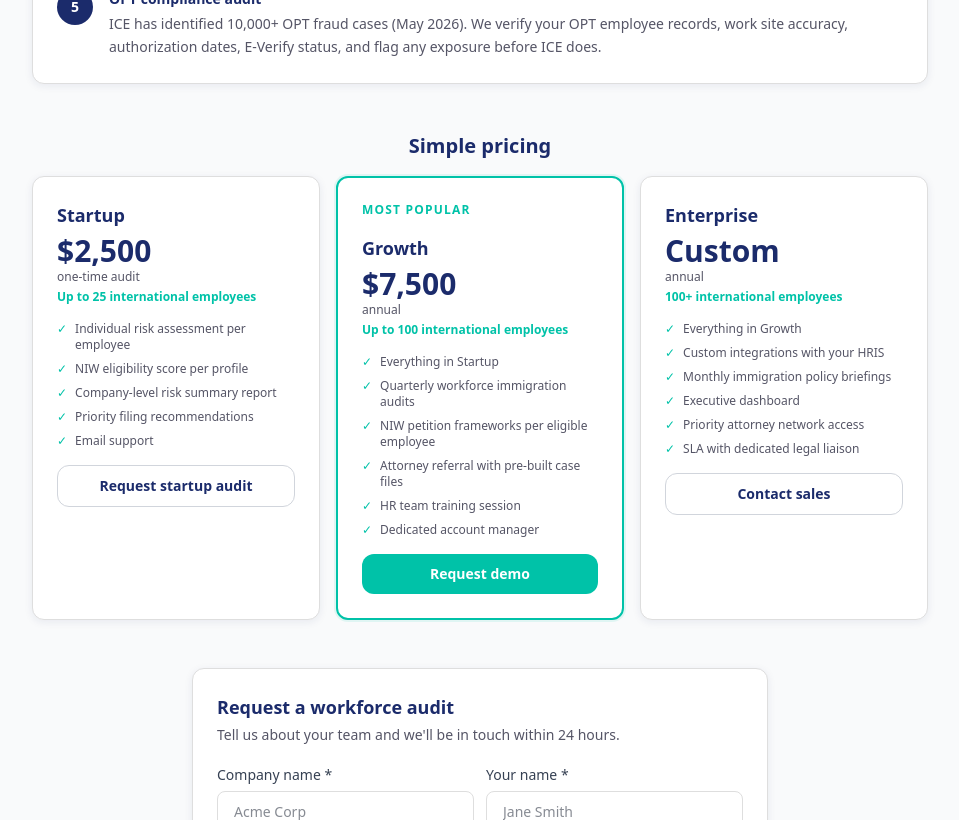
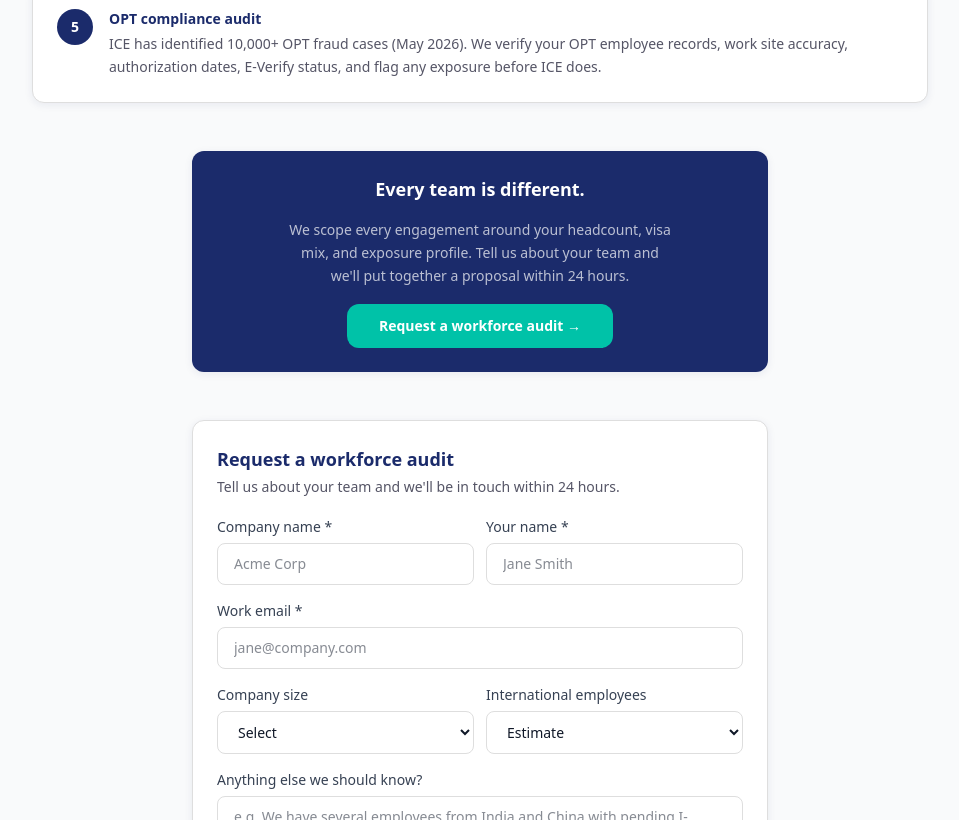
Before and after one commit to marambo-code/F-1Careers, a Next.js app: page /for-employers in a window 1280 px wide. Shown: the part 1580-2400 px from the top of the page, without its empty margins (160-1119 px from the left). Built offline with nearby package versions, Linux system fonts and the light colour scheme.

Commit message:
Employers: broaden eligibility scoring to EB-1A and NIW throughout

```diff
--- a/app/for-employers/page.tsx
+++ b/app/for-employers/page.tsx
@@ -3,55 +3,6 @@
 import { useState } from 'react'
 import Link from 'next/link'
 
-const TIERS = [
-  {
-    name: 'Startup',
-    price: '$2,500',
-    period: 'one-time audit',
-    employees: 'Up to 25 international employees',
-    features: [
-      'Individual risk assessment per employee',
-      'NIW eligibility score per profile',
-      'Company-level risk summary report',
-      'Priority filing recommendations',
-      'Email support',
-    ],
-    cta: 'Request startup audit',
-    highlight: false,
-  },
-  {
-    name: 'Growth',
-    price: '$7,500',
-    period: 'annual',
-    employees: 'Up to 100 international employees',
-    features: [
-      'Everything in Startup',
-      'Quarterly workforce immigration audits',
-      'NIW petition frameworks per eligible employee',
-      'Attorney referral with pre-built case files',
-      'HR team training session',
-      'Dedicated account manager',
-    ],
-    cta: 'Request demo',
-    highlight: true,
-  },
-  {
-    name: 'Enterprise',
-    price: 'Custom',
-    period: 'annual',
-    employees: '100+ international employees',
-    features: [
-      'Everything in Growth',
-      'Custom integrations with your HRIS',
-      'Monthly immigration policy briefings',
-      'Executive dashboard',
-      'Priority attorney network access',
-      'SLA with dedicated legal liaison',
-    ],
-    cta: 'Contact sales',
-    highlight: false,
-  },
-]
 
 export default function ForEmployersPage() {
   const [form, setForm] = useState({
@@ -130,7 +81,7 @@ export default function ForEmployersPage() {
           <div className="grid sm:grid-cols-3 gap-6">
             {[
               { stat: '$150K–$300K', label: 'Cost to replace one senior engineer', note: 'Recruiting, onboarding, lost productivity, industry standard estimate', color: 'text-red-500' },
-              { stat: '$2,805', label: 'Cost of NIW premium processing', note: 'The USCIS fee for a 45-business-day I-140 decision, your employee\'s strongest protection', color: 'text-teal' },
+              { stat: '$2,805', label: 'Cost of I-140 premium processing', note: 'The USCIS fee for a 45-business-day I-140 decision, your employee\'s strongest protection regardless of petition type', color: 'text-teal' },
               { stat: '100×', label: 'ROI of proactive filing', note: 'For every dollar spent on premium processing, you protect $100+ in retention value', color: 'text-navy' },
             ].map((item, i) => (
               <div key={i} className="card text-center space-y-2">
@@ -146,9 +97,9 @@ export default function ForEmployersPage() {
             <h2 className="text-xl font-black text-navy text-center">What we do for your team</h2>
             <div className="space-y-3">
               {[
-                { n: '1', title: 'Workforce immigration audit', desc: 'We assess every international employee\'s current visa situation, priority date, country risk, and NIW eligibility, and flag who is most exposed under the current policy environment.' },
-                { n: '2', title: 'NIW eligibility scoring', desc: 'Each employee receives a personalized NIW eligibility score based on their field, education, publications, leadership, and salary. We identify exactly who has a strong extraordinary circumstances case.' },
-                { n: '3', title: 'Petition framework generation', desc: 'For every eligible employee, we generate a complete NIW petition framework, field-level national importance argument, evidence map, Dhanasar analysis, ready for attorney review.' },
+                { n: '1', title: 'Workforce immigration audit', desc: 'We assess every international employee\'s current visa situation, priority date, country risk, and self-petition eligibility, and flag who is most exposed under the current policy environment.' },
+                { n: '2', title: 'EB-1A and NIW eligibility scoring', desc: 'Each employee receives a personalized eligibility score across both EB-1A Extraordinary Ability and EB-2 NIW, based on their field, education, publications, leadership, and salary. We identify exactly who has a strong self-petition case.' },
+                { n: '3', title: 'Petition framework generation', desc: 'For every eligible employee, we generate a complete petition framework — national importance argument, evidence map, Dhanasar analysis for NIW or EB-1A criteria mapping — ready for attorney review.' },
                 { n: '4', title: 'Attorney handoff', desc: 'We integrate with your immigration counsel or connect you to our vetted attorney network. Your legal team gets pre-built case files, not blank intake forms.' },
                 { n: '5', title: 'OPT compliance audit', desc: 'ICE has identified 10,000+ OPT fraud cases (May 2026). We verify your OPT employee records, work site accuracy, authorization dates, E-Verify status, and flag any exposure before ICE does.' },
               ].map((step) => (
@@ -163,37 +114,15 @@ export default function ForEmployersPage() {
             </div>
           </div>
 
-          {/* Pricing */}
-          <div className="space-y-4">
-            <h2 className="text-xl font-black text-navy text-center">Simple pricing</h2>
-            <div className="grid sm:grid-cols-3 gap-4">
-              {TIERS.map(tier => (
-                <div key={tier.name} className={`card space-y-4 ${tier.highlight ? 'border-2 border-teal ring-2 ring-teal/10' : ''}`}>
-                  {tier.highlight && (
-                    <div className="text-xs font-bold text-teal uppercase tracking-widest">Most popular</div>
-                  )}
-                  <div>
-                    <p className="font-black text-navy text-lg">{tier.name}</p>
-                    <p className="text-3xl font-black text-navy mt-1">{tier.price}</p>
-                    <p className="text-xs text-mid">{tier.period}</p>
-                    <p className="text-xs text-teal font-semibold mt-1">{tier.employees}</p>
-                  </div>
-                  <ul className="space-y-2">
-                    {tier.features.map((f, i) => (
-                      <li key={i} className="text-xs text-mid flex gap-2">
-                        <span className="text-teal flex-shrink-0">✓</span>{f}
-                      </li>
-                    ))}
-                  </ul>
-                  <a
-                    href="#contact"
-                    className={`block text-center text-sm font-bold py-2.5 rounded-xl transition-colors ${
-                      tier.highlight ? 'bg-teal text-white hover:bg-teal/90' : 'border border-gray-300 text-navy hover:border-navy'
-                    }`}
-                  >{tier.cta}</a>
-                </div>
-              ))}
-            </div>
+          {/* Pre-contact nudge */}
+          <div className="card max-w-xl mx-auto text-center space-y-4 bg-navy text-white border-0">
+            <p className="text-lg font-black">Every team is different.</p>
+            <p className="text-sm text-white/70 leading-relaxed max-w-sm mx-auto">
+              We scope every engagement around your headcount, visa mix, and exposure profile. Tell us about your team and we'll put together a proposal within 24 hours.
+            </p>
+            <a href="#contact" className="inline-block bg-teal text-white font-bold px-8 py-3 rounded-xl hover:bg-teal/90 transition-colors text-sm">
+              Request a workforce audit →
+            </a>
           </div>
 
           {/* Contact form */}
--- a/app/page.tsx
+++ b/app/page.tsx
@@ -70,7 +70,7 @@ export default async function Home() {
           </p>
 
           <p className="text-base sm:text-lg text-slate-400 max-w-2xl mx-auto leading-relaxed mb-4">
-            2026 immigration policy is constantly changing. Proving <strong className="text-white">extraordinary circumstances</strong> is now the standard for staying. An approved NIW I-140 is the strongest evidence you can build. We help you build it.
+            2026 immigration policy is constantly changing. Proving <strong className="text-white">extraordinary circumstances</strong> is now the standard for staying. We help you build that case.
           </p>
 
           <p className="text-[12px] font-bold tracking-[1.5px] uppercase text-white/35 mb-8">
```
